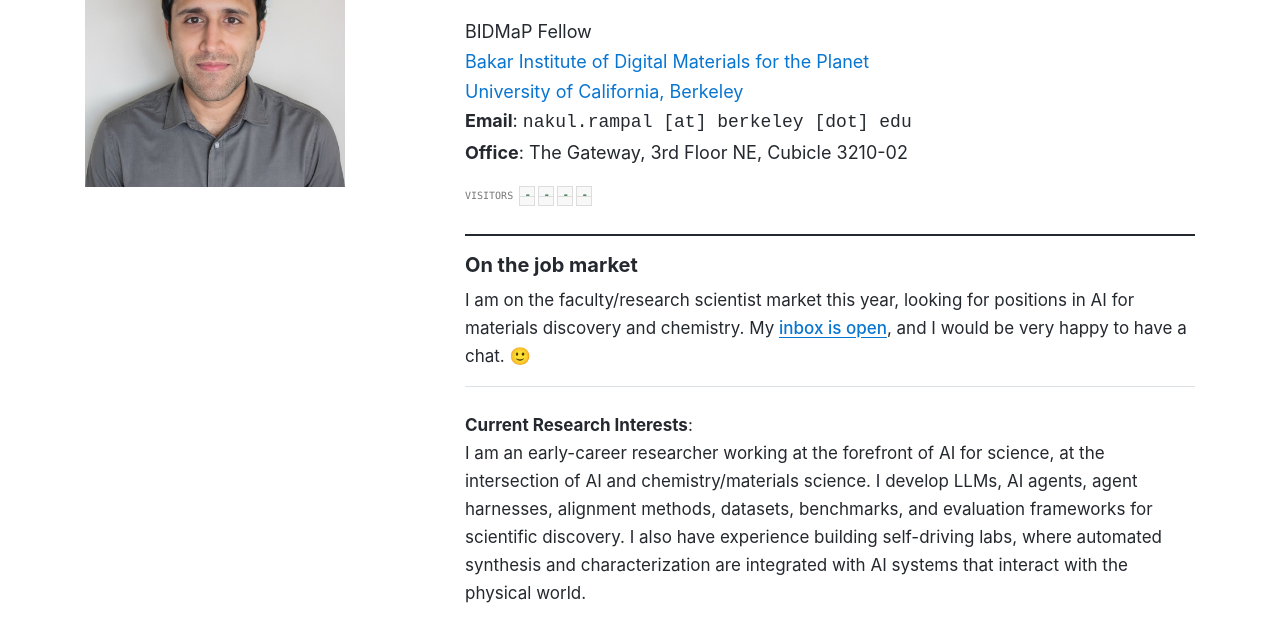
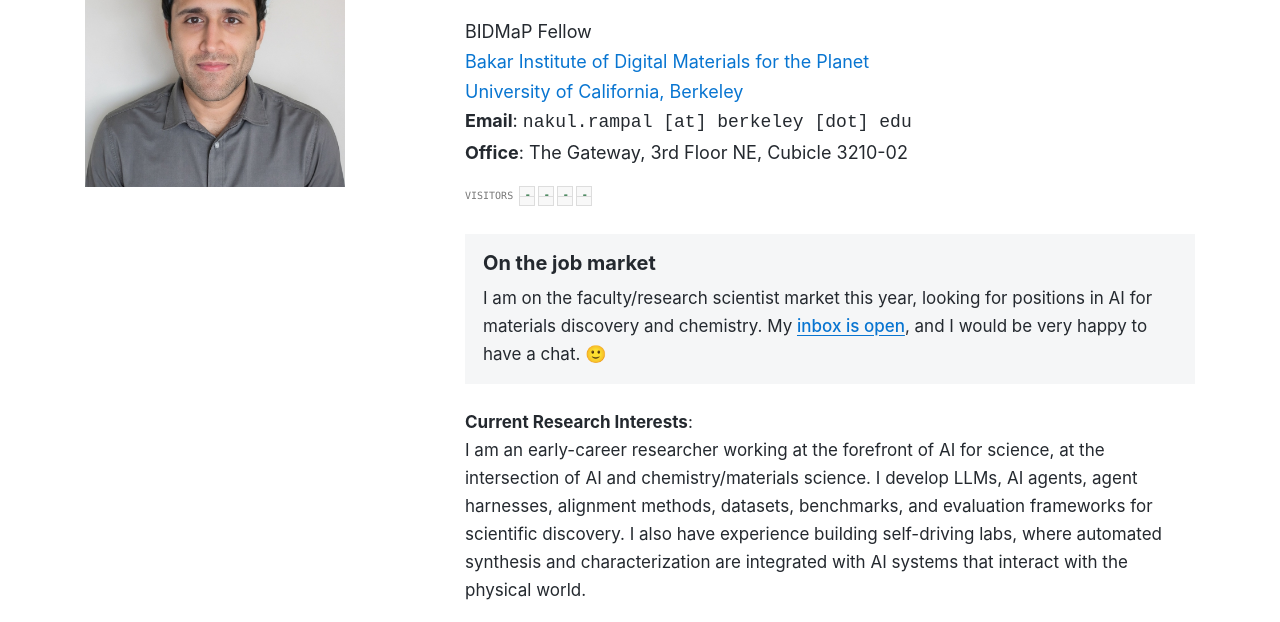
Before and after one commit to nakulrampal/nakulrampal.github.io, a plain HTML site: page index.html in a window 1280 px wide. Shown: the part 111-733 px from the top of the page. Drawn offline with Linux system fonts and the light colour scheme; no server answers.

Commit message:
Use subtle background for job-market statement

```diff
--- a/css/style.css
+++ b/css/style.css
@@ -179,9 +179,8 @@ tt {
 
 .job-market-statement {
     margin: 24px 0;
-    padding: 16px 0;
-    border-top: 2px solid #24292f;
-    border-bottom: 1px solid #dce1e6;
+    padding: 16px 18px;
+    background: #f5f6f7;
 }
 
 .job-market-statement strong {
--- a/index.html
+++ b/index.html
@@ -93,7 +93,7 @@
     }
     </script>
     <link rel="stylesheet" href="css/bootstrap.min.css" media="screen">
-    <link rel="stylesheet" type="text/css" media="screen,print" href="css/style.css?v=20261121c" />
+    <link rel="stylesheet" type="text/css" media="screen,print" href="css/style.css?v=20261121d" />
 	<link rel="icon" type="image/jpeg" href="./images/profile-picture-latest.jpg">
 </head>
 
```
